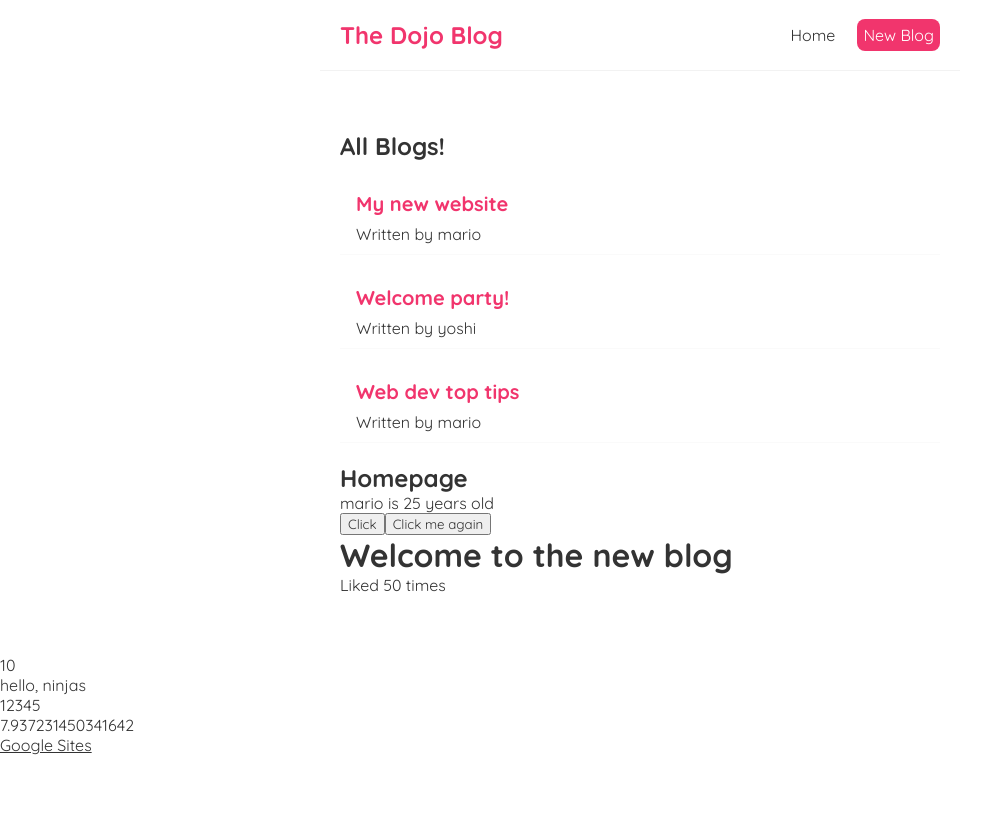
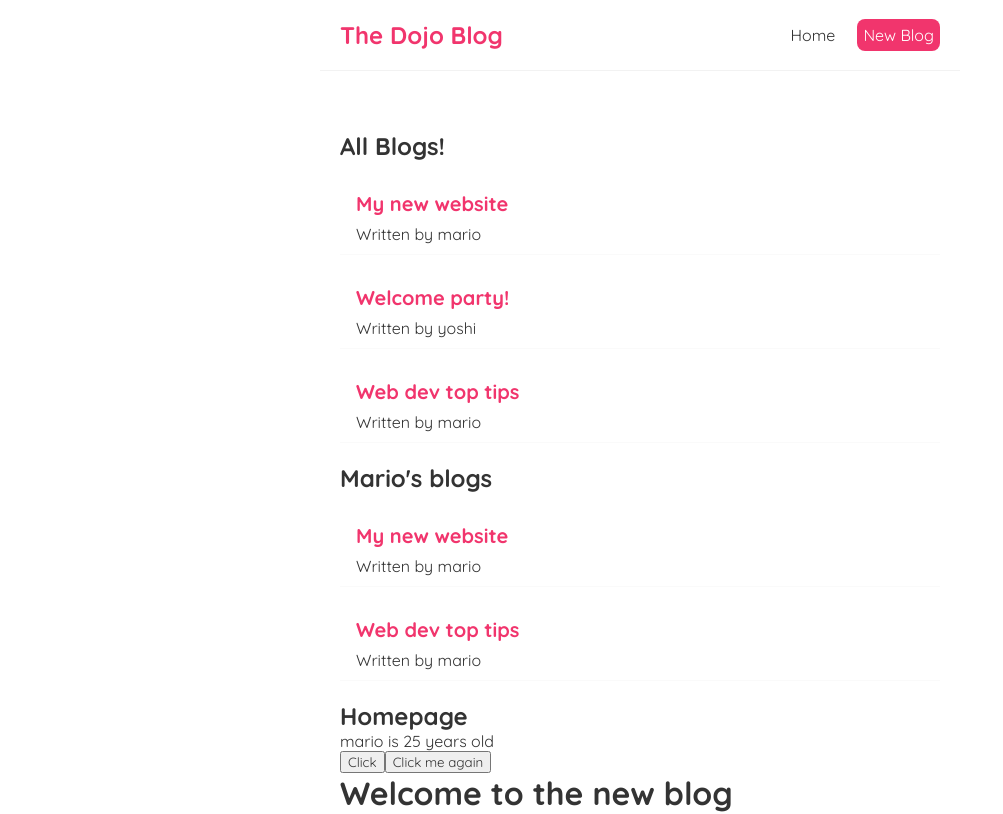
Before and after one commit to admartx86/dojo-blog, a React (Create React App) app: page / in a window 1280 px wide. Shown: the top 814 px of the page, without its empty margins (0-1003 px from the left). Built offline with nearby package versions, Linux system fonts and the light colour scheme.

Commit message:
tutorial: Finish tutorial #12

```diff
--- a/src/Home.js
+++ b/src/Home.js
@@ -29,6 +29,7 @@
         <div className="home">
 
             <BlogList blogs={ blogs} title="All Blogs!"/>
+            <BlogList blogs={ blogs.filter((blog) => blog.author === "mario")} title="Mario's blogs"/>
             <h2>Homepage</h2>
             <p>{ name} is {age} years old</p>
             <button onClick={handleClick}>Click</button>
```
